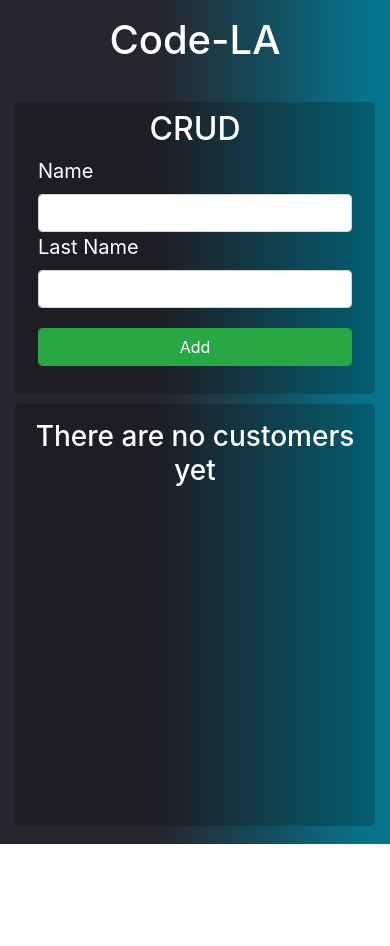
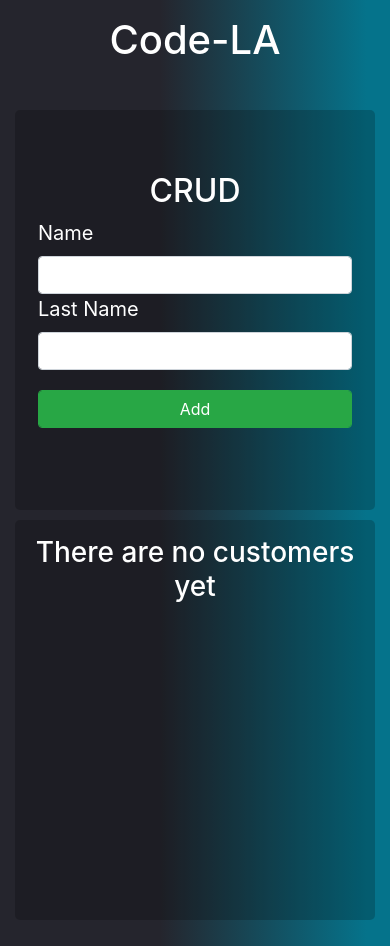
Before and after one commit to Daniel-LA0303/siempe-CRUD, a React (Vite) app: page / in a window 390 px wide. Before the commit the page ends 844 px from the top, so only its background shows below. Built offline with nearby package versions, Linux system fonts and the light colour scheme.

Commit message:
corrected div form

```diff
--- a/src/App.jsx
+++ b/src/App.jsx
@@ -63,7 +63,7 @@
   return (
 <div className='content'>
       <h1 className='text-center text-white mt-3'>Code-LA</h1>
-      <div className="container d-flex justify-content-around flex-wrap content-all">
+      <div className="container d-flex justify-content-around flex-wrap content-all my-3">
         <motion.div
           className="col-12 col-md-5 form"
           initial='hidden'
--- a/src/components/Form.jsx
+++ b/src/components/Form.jsx
@@ -70,7 +70,7 @@
 
     }
   return (
-    <div className='p-2'>
+    <div className='p-2 my-3 box2'>
         <form
             onSubmit={sendData}
             className="d-flex flex-column"
--- a/src/index.css
+++ b/src/index.css
@@ -50,10 +50,18 @@
 .form{
   color: #fff;
   background-color: rgba(0, 0, 0, 0.2);
-  height: 35vh;
+  height: 400px;
+  display: flex;
+  justify-content: center;
+  align-items: center;
   border-radius: 5px;
   margin-top: 30px;
   font-size: 25px;
+
+}
+.box2{
+  width: 100%;
+  /* height: auto; */
 }
 .item{
   height: auto;
@@ -75,12 +83,11 @@
 }
 @media (max-width: 769px) {
   .form{
-    height: auto;
     margin-top: 30px;
     font-size: 20px;
   }
   .box{
-    height: 50vh;
+    height: 400px;
     overflow: auto;
     margin: 10px 0;
     font-size: 20px;
```
